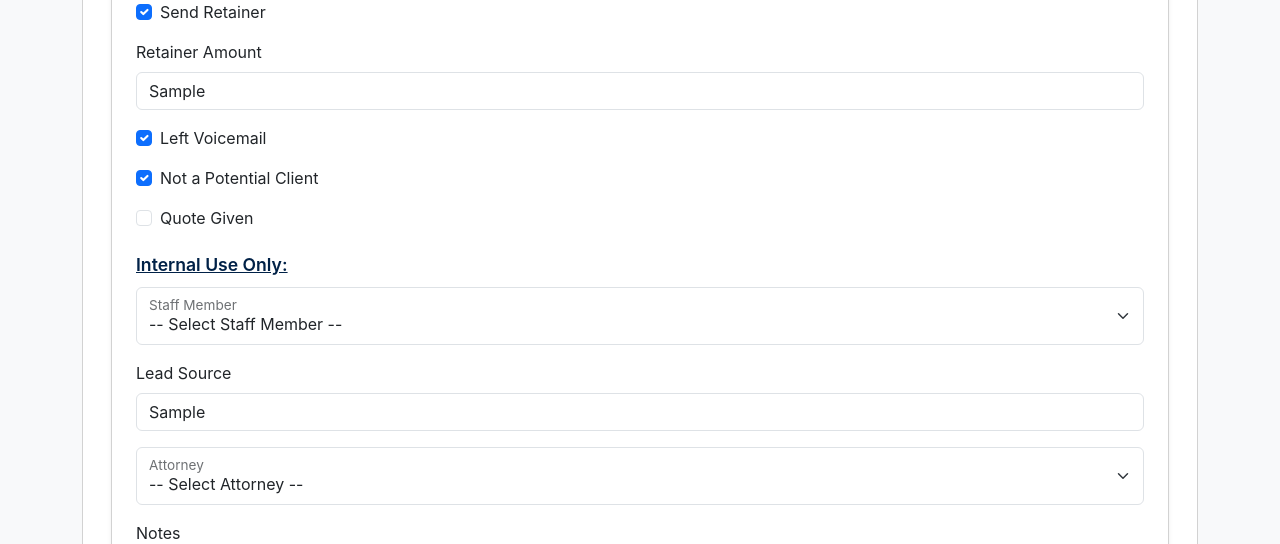
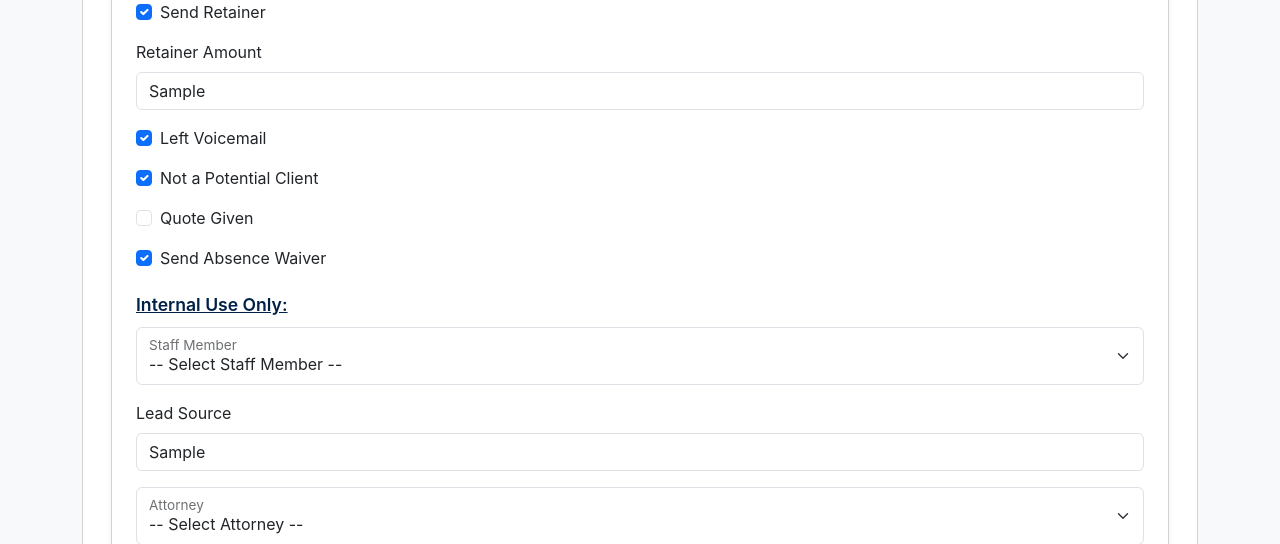
Before and after one commit to DischleyLaw/dischley-tools, a Flask app: page /lead/1 in a window 1280 px wide. Shown: the part 1727-2271 px from the top of the page. Run offline with Flask 3, Linux system fonts and the light colour scheme; tables that the repository leaves empty hold one stand-in row (values such as "Sample post"); parts of the project's set-up code (start-up, migrations or seed data) failed here and were passed over.

Commit message:
Update view_lead.html to include expanded homework checkboxes and conditional display logic

```diff
--- a/main.py
+++ b/main.py
@@ -435,7 +435,9 @@ def intake():
     if request.method == "POST":
         data = request.form
 
-        lead_source = data.get("lead_source")
+        # Retrieve and strip custom_source and lead_source before use.
+        custom_source = request.form.get("custom_source", "").strip()
+        lead_source = request.form.get("lead_source", "").strip()
 
         # Extract additional dynamic case-type fields from the form
         case_type = data.get("case_type")
--- a/templates/view_lead.html
+++ b/templates/view_lead.html
@@ -171,6 +171,12 @@
         <label for="quote" class="form-label">Quoted Amount</label>
         <input type="text" name="quote" class="form-control" value="{{ lead.quote }}">
       </div>
+      <div class="mb-3" id="absenceWaiverBox" {% if not lead.send_retainer %}style="display:none;"{% endif %}>
+        <div class="form-check">
+          <input type="checkbox" name="absence_waiver" class="form-check-input" id="absenceWaiver" {% if lead.absence_waiver %}checked{% endif %}>
+          <label class="form-check-label" for="absenceWaiver">Send Absence Waiver</label>
+        </div>
+      </div>
     </div>
     <div class="section-divider">
       <h5 class="section-label">Internal Use Only:</h5>
@@ -226,11 +232,13 @@
       quoteField.style.display = this.checked ? "block" : "none";
     });
 
-    // Retainer amount toggle logic
+    // Retainer amount and absence waiver toggle logic
     const sendRetainer = document.getElementById("sendRetainer");
     const retainerAmountBox = document.getElementById("retainerAmountBox");
+    const absenceWaiverBox = document.getElementById("absenceWaiverBox");
     sendRetainer.addEventListener("change", function () {
       retainerAmountBox.style.display = this.checked ? "block" : "none";
+      absenceWaiverBox.style.display = this.checked ? "block" : "none";
     });
 
     const exclusiveStatusBoxes = [
```
